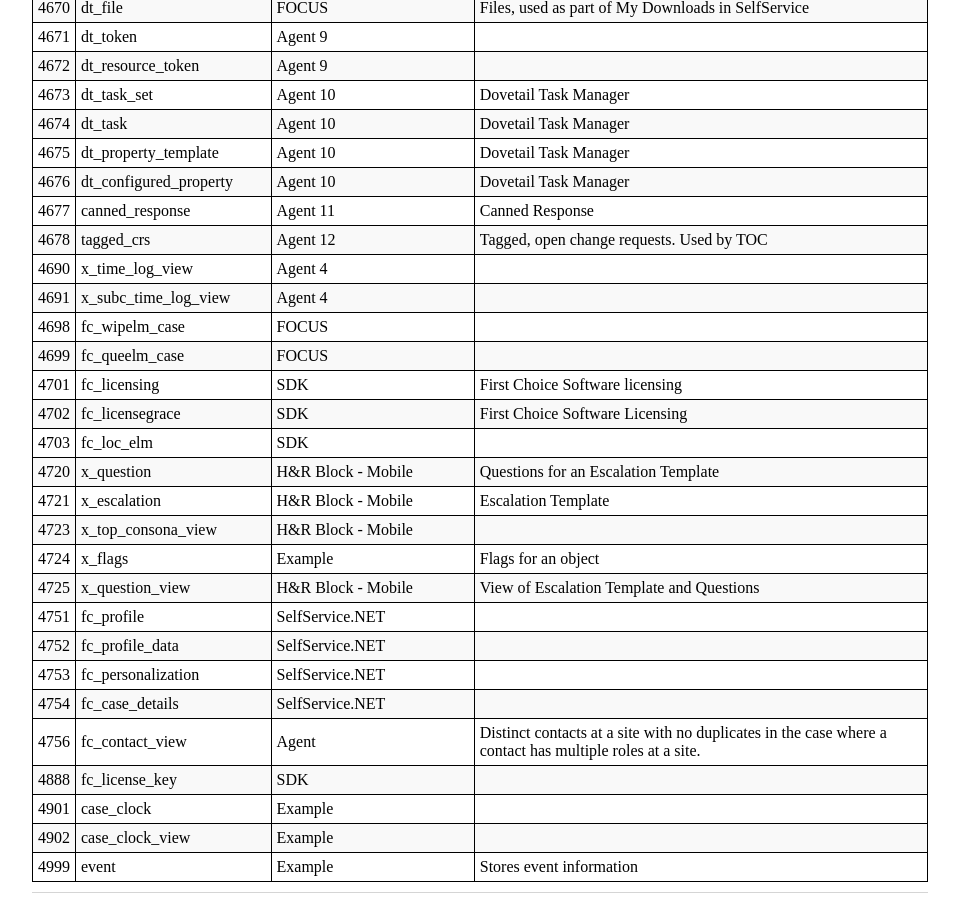
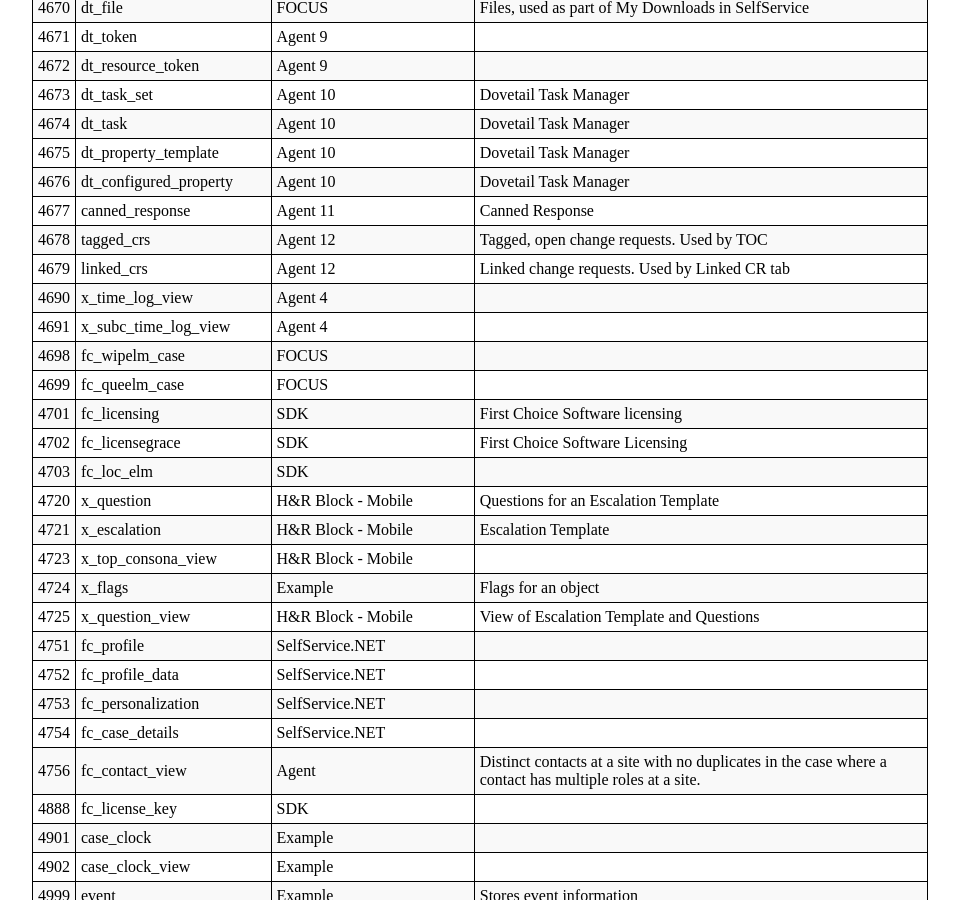
Before and after one commit to DovetailSoftware/dovetail-defined, a Jekyll site: the page built from pages/ids.md, in a window 1280 px wide and 900 px high, scrolled down 7618 px. Shown: the whole window, without its empty margins (160-1119 px from the left). Built offline with Jekyll 4.4.1, drawn with Linux system fonts in a browser that asks for light colours.

Commit message:
add 4679 - linked_crs

```diff
--- a/pages/ids.md
+++ b/pages/ids.md
@@ -237,6 +237,7 @@
 | 4676 | dt_configured_property | Agent 10 | Dovetail Task Manager
 | 4677 | canned_response | Agent 11 | Canned Response
 | 4678 | tagged_crs | Agent 12 | Tagged, open change requests. Used by TOC |
+| 4679 | linked_crs | Agent 12 | Linked change requests. Used by Linked CR tab |
 | 4690 | x_time_log_view | Agent 4 |
 | 4691 | x_subc_time_log_view | Agent 4 |
 | 4698 | fc_wipelm_case | FOCUS |
```
